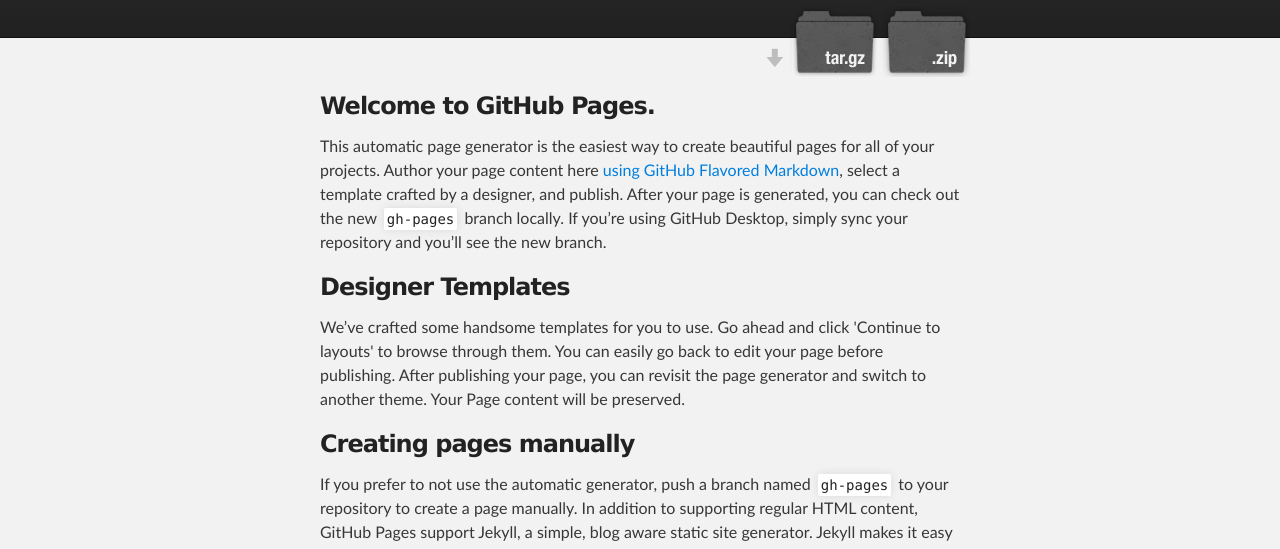
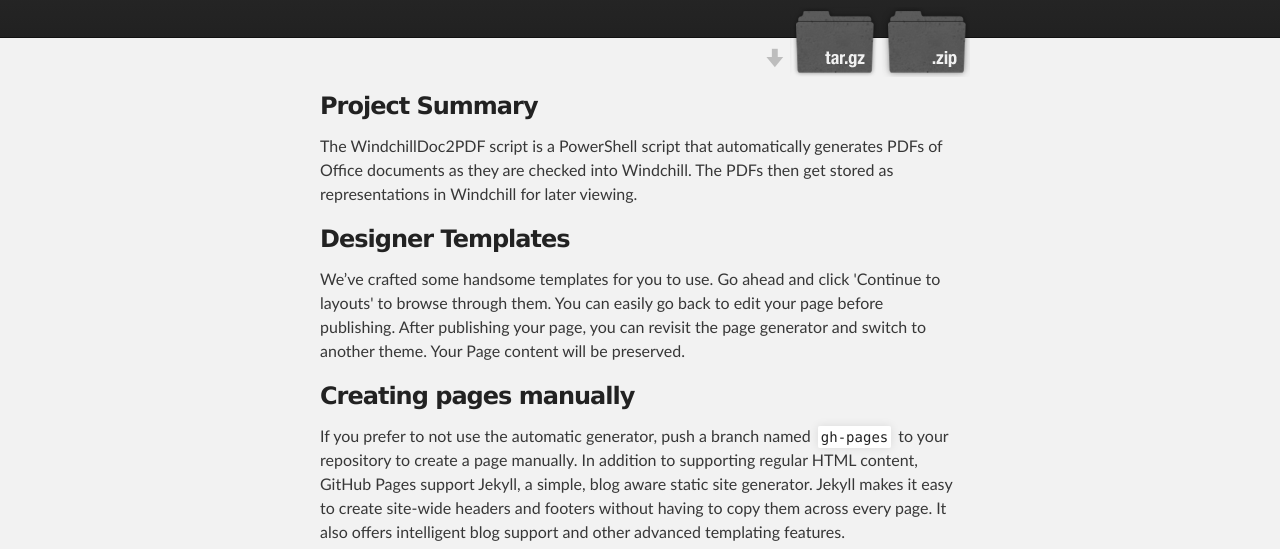
Before and after one commit to escottj/WindchillDoc2PDF, a plain HTML site: page index.html in a window 1280 px wide. Shown: the part 208-757 px from the top of the page. Drawn offline with Linux system fonts and the light colour scheme.

Commit message:
Update index.html

```diff
--- a/index.html
+++ b/index.html
@@ -32,9 +32,9 @@
     <div id="main_content_wrap" class="outer">
       <section id="main_content" class="inner">
         <h3>
-<a id="welcome-to-github-pages" class="anchor" href="#welcome-to-github-pages" aria-hidden="true"><span aria-hidden="true" class="octicon octicon-link"></span></a>Welcome to GitHub Pages.</h3>
+<a id="welcome-to-github-pages" class="anchor" href="#welcome-to-github-pages" aria-hidden="true"><span aria-hidden="true" class="octicon octicon-link"></span></a>Project Summary</h3>
 
-<p>This automatic page generator is the easiest way to create beautiful pages for all of your projects. Author your page content here <a href="https://guides.github.com/features/mastering-markdown/">using GitHub Flavored Markdown</a>, select a template crafted by a designer, and publish. After your page is generated, you can check out the new <code>gh-pages</code> branch locally. If you’re using GitHub Desktop, simply sync your repository and you’ll see the new branch.</p>
+<p>The WindchillDoc2PDF script is a PowerShell script that automatically generates PDFs of Office documents as they are checked into Windchill.  The PDFs then get stored as representations in Windchill for later viewing.</p>
 
 <h3>
 <a id="designer-templates" class="anchor" href="#designer-templates" aria-hidden="true"><span aria-hidden="true" class="octicon octicon-link"></span></a>Designer Templates</h3>
```
